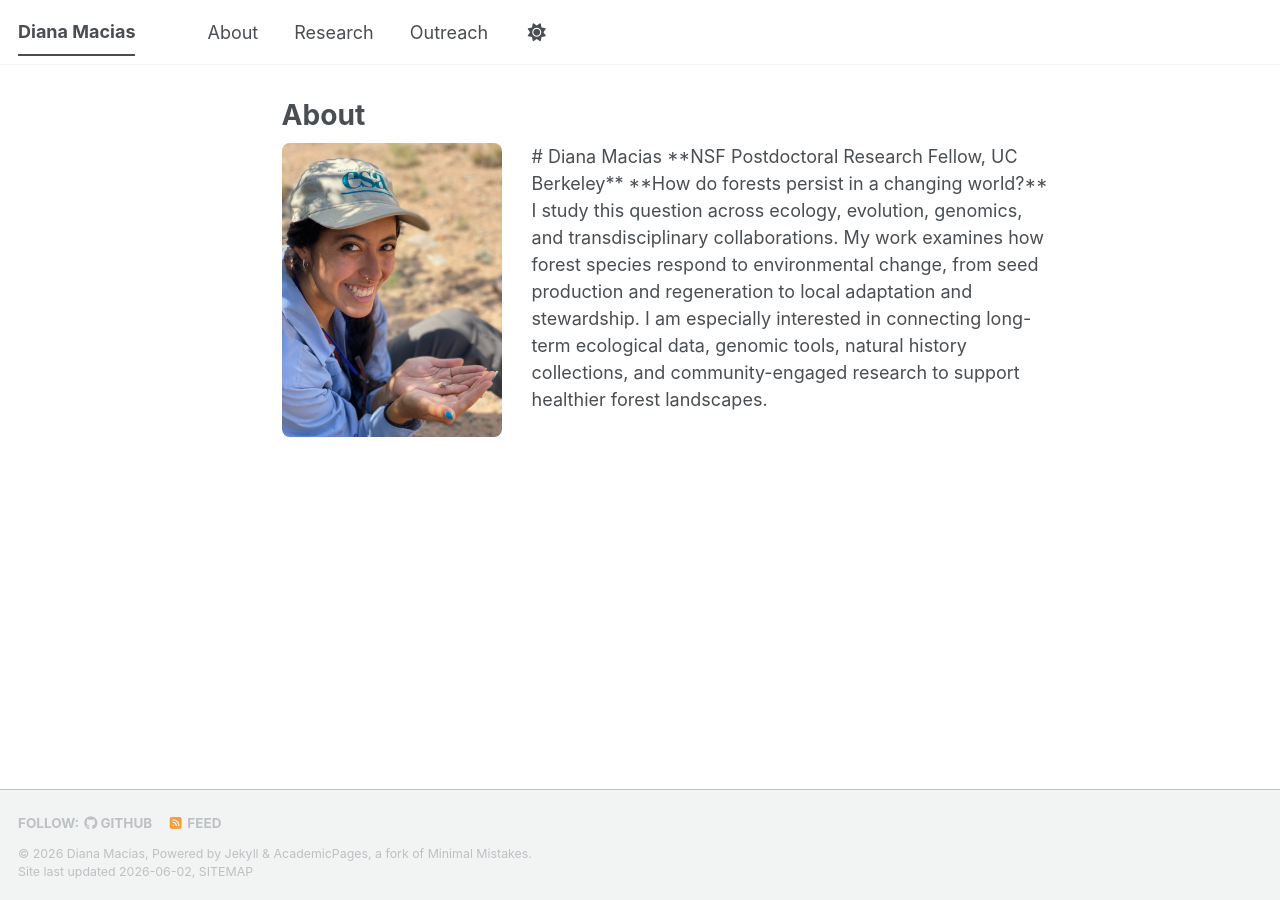
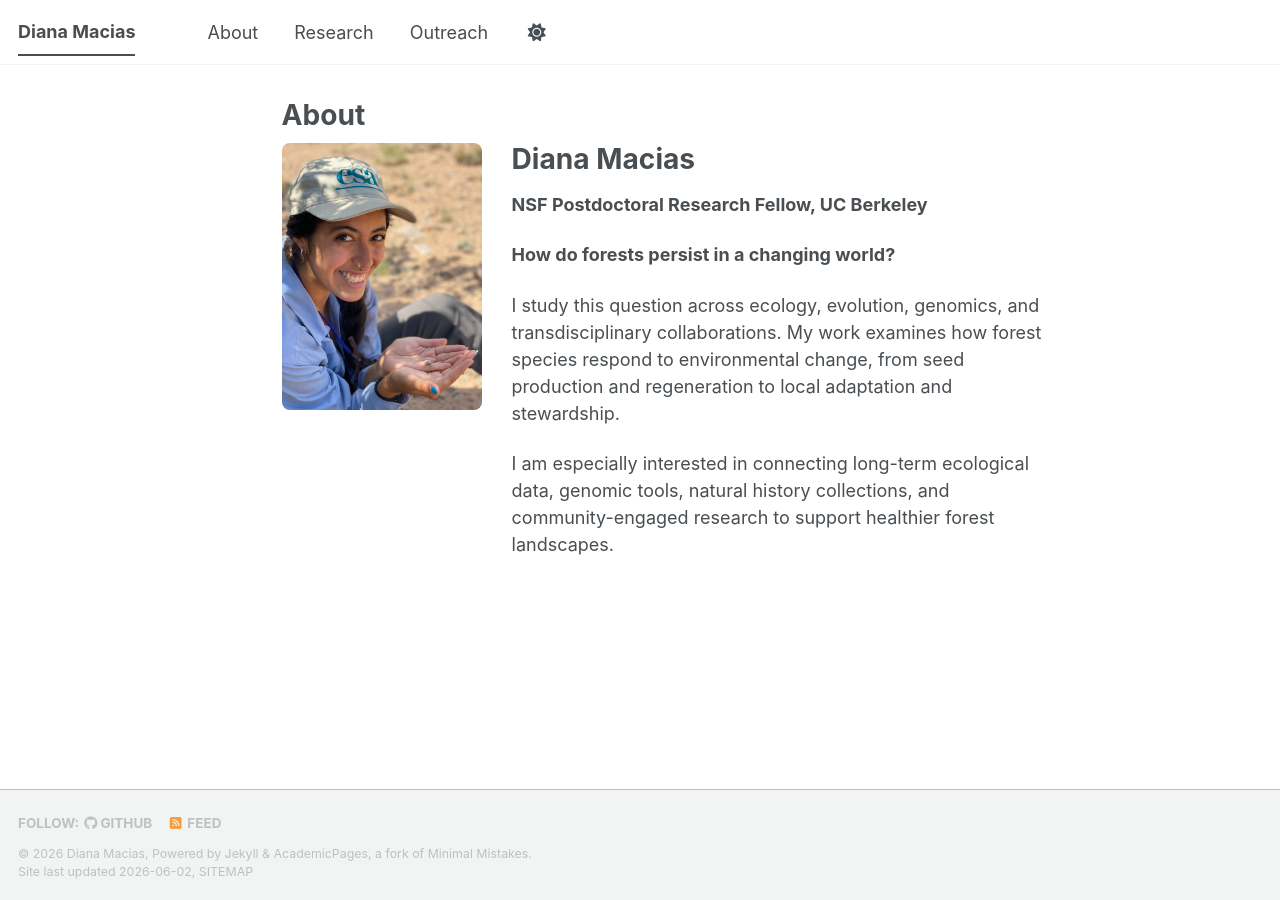
Before and after one commit to maciasd/maciasd.github.io, a Jekyll site: the page built from _pages/about.md, in a window 1280 px wide. Built offline with Jekyll 4.4.1, drawn with Linux system fonts in a browser that asks for light colours; a script bundle is joined from its source files by our own code; library files that are not in the unit come from our copies; part of the change alters nothing that is shown.

Commit message:
Adjust layout and styling in about page

```diff
--- a/_pages/about.md
+++ b/_pages/about.md
@@ -9,23 +9,23 @@ redirect_from:
 
 <div style="display: flex; align-items: flex-start; gap: 30px; flex-wrap: wrap;">
 
-  <div style="flex: 0 0 220px;">
+  <div style="flex: 0 0 200px;">
     <img src="/images/DSM-Headshot.jpg"
-         width="220"
+         width="200"
          style="border-radius: 8px;">
   </div>
 
   <div style="flex: 1; min-width: 280px;">
 
-# Diana Macias
+    <h1>Diana Macias</h1>
 
-**NSF Postdoctoral Research Fellow, UC Berkeley**
+    <p><strong>NSF Postdoctoral Research Fellow, UC Berkeley</strong></p>
 
-**How do forests persist in a changing world?**
+    <p><strong>How do forests persist in a changing world?</strong></p>
 
-I study this question across ecology, evolution, genomics, and transdisciplinary collaborations. My work examines how forest species respond to environmental change, from seed production and regeneration to local adaptation and stewardship.
+    <p>I study this question across ecology, evolution, genomics, and transdisciplinary collaborations. My work examines how forest species respond to environmental change, from seed production and regeneration to local adaptation and stewardship.</p>
 
-I am especially interested in connecting long-term ecological data, genomic tools, natural history collections, and community-engaged research to support healthier forest landscapes.
+    <p>I am especially interested in connecting long-term ecological data, genomic tools, natural history collections, and community-engaged research to support healthier forest landscapes.</p>
 
   </div>
 
```
